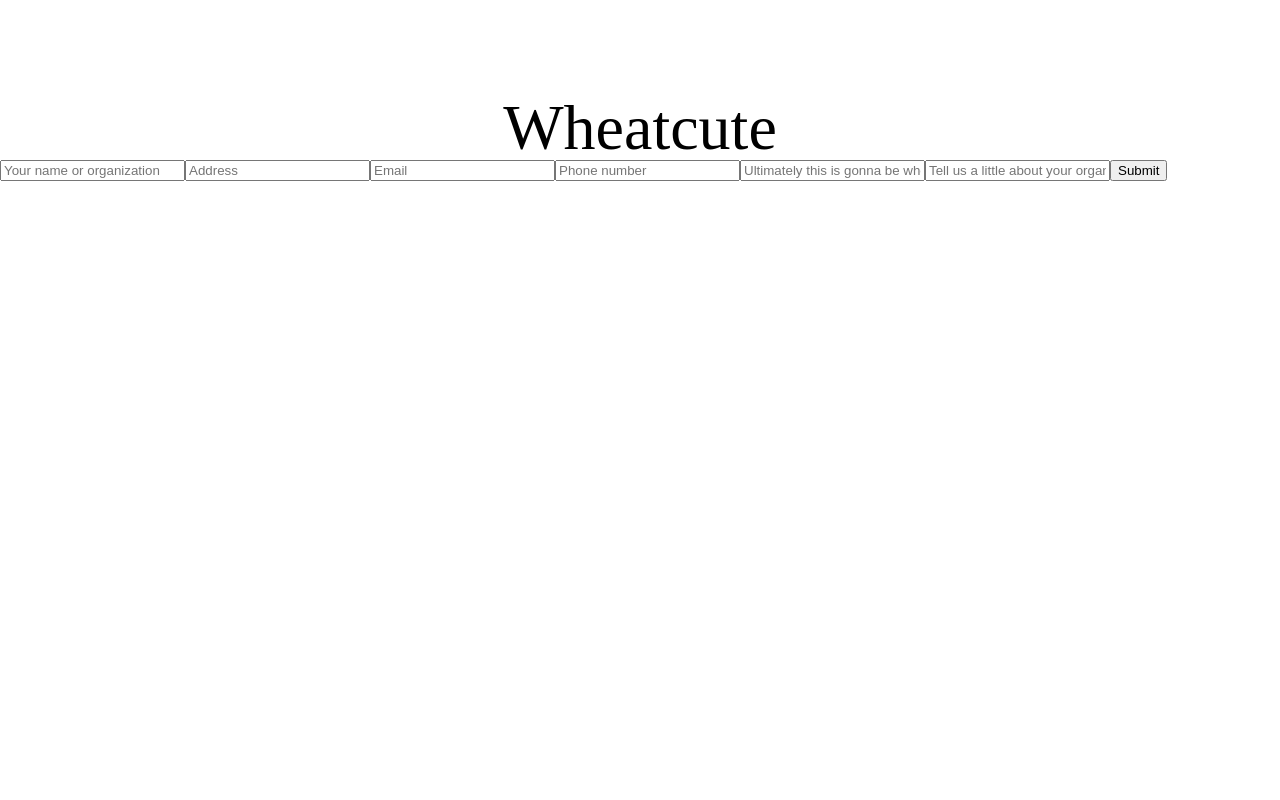
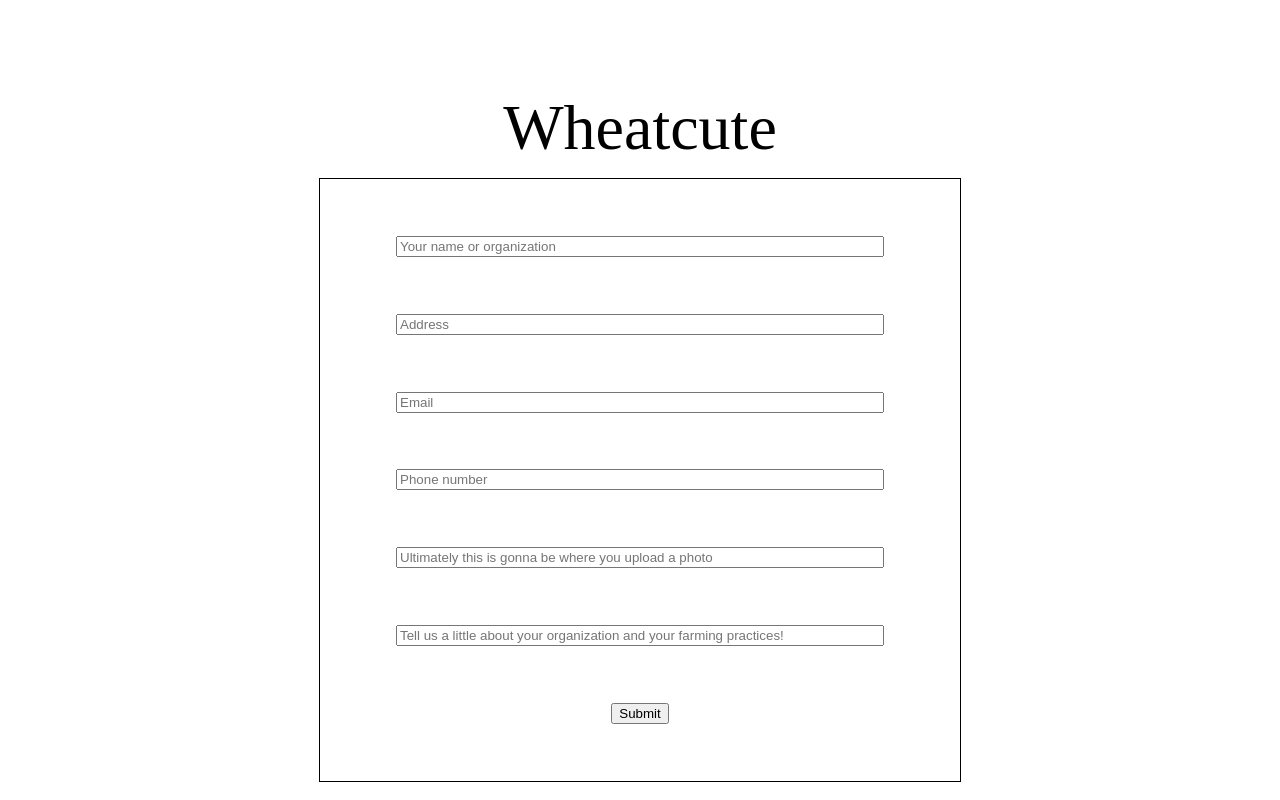
Before and after one commit to Fair-Trade-Grains/frontend, a React (Create React App) app: page /create-farmer in a window 1280 px wide. Built offline with nearby package versions, Linux system fonts and the light colour scheme; a web font is replaced by a local one.

Commit message:
Style new farm form

```diff
--- a/src/components/NewProfileForm.js
+++ b/src/components/NewProfileForm.js
@@ -38,43 +38,43 @@ class NewProfileForm extends Component {
 render(){
   return(
     <div className='new-profile-form'>
-      <form>
-        <input
+      <form className="new-farm-form">
+        <input className="new-farm-form-input"
             type='text'
             placeholder='Your name or organization'
             name='name'
             value={this.state.name}
             onChange={event => this.handleChange(event)}
           />
-        <input
+        <input className="new-farm-form-input"
             type='text'
             placeholder='Address'
             name='address'
             value={this.state.address}
             onChange={event => this.handleChange(event)}
           />
-        <input
+        <input className="new-farm-form-input"
             type='text'
             placeholder='Email'
             name='email'
             value={this.state.email}
             onChange={event => this.handleChange(event)}
           />
-        <input
+        <input className="new-farm-form-input"
             type='text'
             placeholder='Phone number'
             name='phone'
             value={this.state.phone}
             onChange={event => this.handleChange(event)}
           />
-        <input
+        <input className="new-farm-form-input"
             type='text'
             placeholder='Ultimately this is gonna be where you upload a photo'
             name='photo'
             value={this.state.photo}
             onChange={event => this.handleChange(event)}
           />
-        <input
+        <input className="new-farm-form-input"
             type='text'
             placeholder='Tell us a little about your organization and your farming practices!'
             name='bio'
--- a/src/css/NewProfileForm.css
+++ b/src/css/NewProfileForm.css
@@ -0,0 +1,24 @@
+.new-profile-form {
+  display: flex;
+  align-items: center;
+  justify-content: center;
+
+  height: 80vh;
+  width: 100%;
+}
+
+.new-farm-form {
+  display: flex;
+  flex-direction: column;
+  align-items: center;
+  justify-content: space-evenly;
+  border: 1px solid black;
+
+  height: 94%;
+  width: 50%;
+  margin: 6%;
+}
+
+.new-farm-form-input {
+  width: 75%;
+}
```
